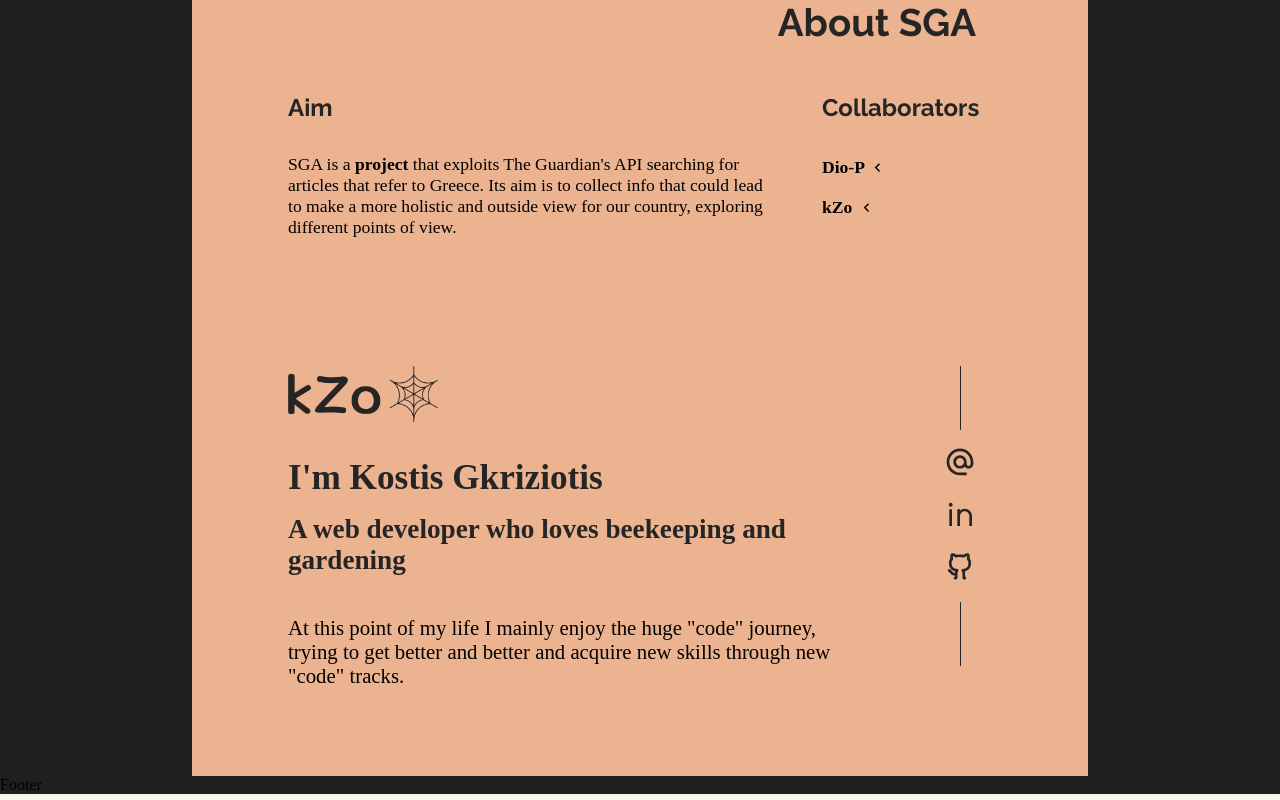
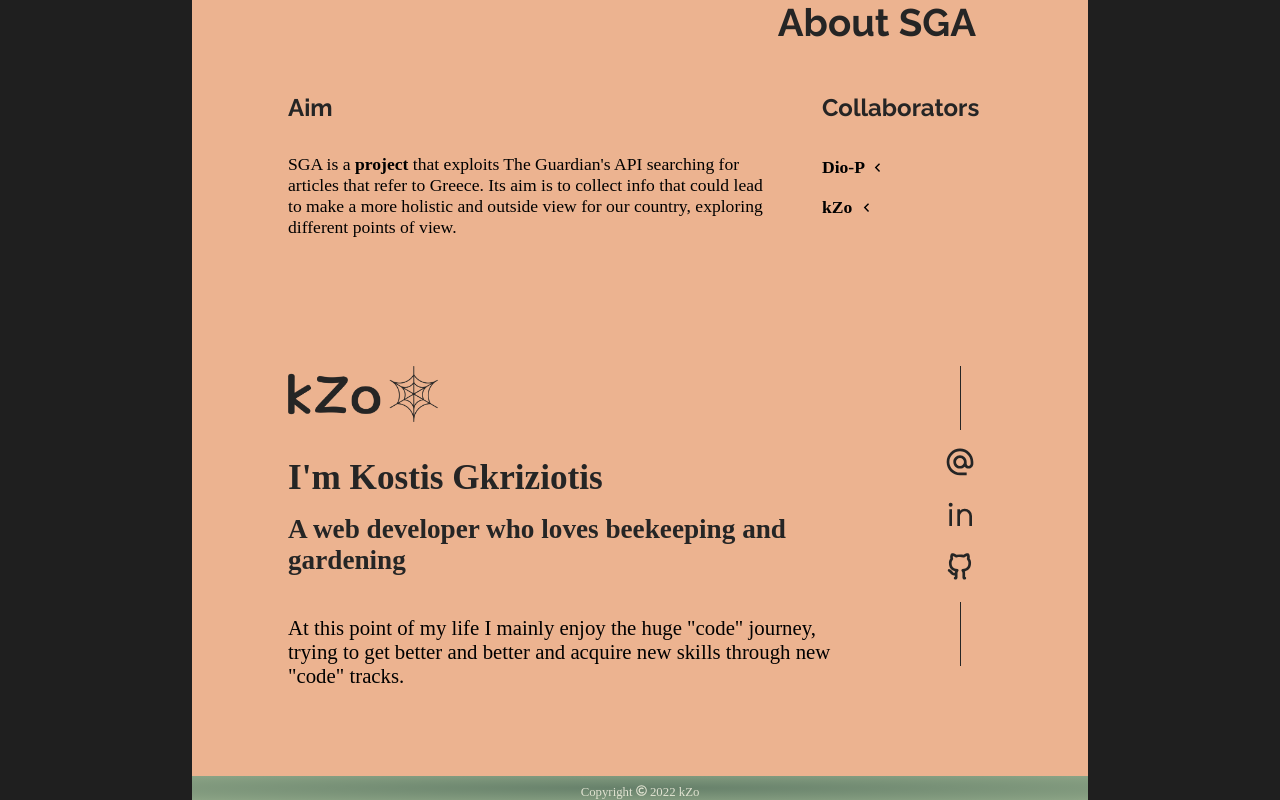
Before and after one commit to kZo-7/sga_project, a React (Create React App) app: page / in a window 1280 px wide. Shown: the part 1246-2046 px from the top of the page. Built offline with nearby package versions, Linux system fonts and the light colour scheme; no server answers; a web font is replaced by a local one.

Commit message:
sga-project: Building the footer and styling it

```diff
--- a/src/containers/footer/Footer.js
+++ b/src/containers/footer/Footer.js
@@ -1,8 +1,15 @@
 import React from 'react'
+import { FaRegCopyright } from "react-icons/fa"
 
-function Footer() {
+const Footer = () => {
   return (
-    <div>Footer</div>
+    <div className='gsa__footer gradient__bg-ft'>
+      <div className='gsa__footer-copyright'>
+        <p>
+          Copyright <FaRegCopyright size="11"/> 2022 kZo
+        </p>
+      </div>
+    </div>
   )
 }
 
--- a/src/css/footer.css
+++ b/src/css/footer.css
@@ -0,0 +1,18 @@
+.gsa__footer {
+    font-family: var(--font-text);
+    max-width: 56rem;
+    margin-left: auto;
+    margin-right: auto;
+}
+
+.gsa__footer-copyright {
+    font-size: 0.8rem;
+    color: var(--color-bg);
+    min-height: 1.5rem;
+    text-align: center;
+    padding-top: 0.6rem;
+}
+
+.gsa__footer-copyright p {
+    opacity: .8;
+}
```
